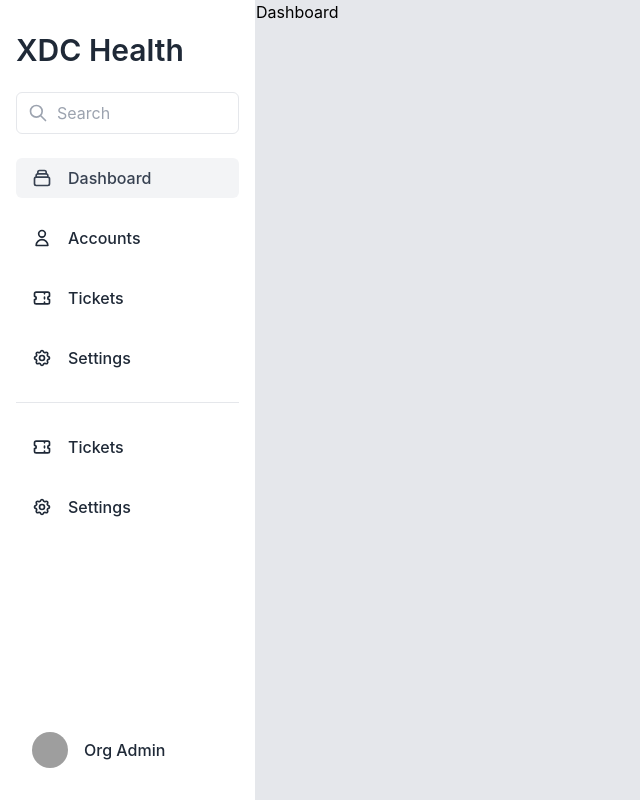
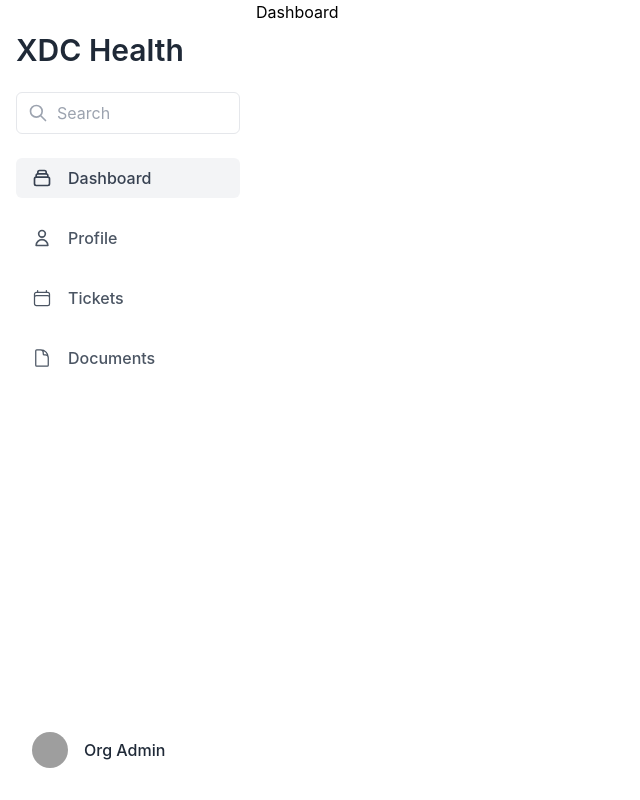
Before and after one commit to Razor-Code/xdc-health, a Next.js app: page /test in a window 1280 px wide. Shown: the whole page, without its empty margins (0-640 px from the left). Built offline with nearby package versions, Linux system fonts and the light colour scheme; grey boxes are pictures that could not be loaded; what @3rdweb/hooks would draw is missing.

Commit message:
sidebar update

```diff
--- a/components/admin/dashboard/dashboard.js
+++ b/components/admin/dashboard/dashboard.js
@@ -3,7 +3,7 @@ import Sidebar from "../../sidebar";
 export default function dashboard() {
   return (
     <>
-    <Sidebar />
+    <Sidebar visible={"yes"} />
     <div className="ml-64">
       <h1>Dashboard</h1>
     </div>
--- a/components/sidebar/index.js
+++ b/components/sidebar/index.js
@@ -1,7 +1,7 @@
-export default function Sidebar() {
+export default function Sidebar({visible}) {
   return (
-    <div className="flex flex-col w-64 h-screen px-4 py-8 absolute top-0 left-0 bg-white border-r dark:bg-gray-200 dark:border-gray-100">
-        <h2 className="text-3xl font-semibold text-gray-800 dark:text-black">XDC Health</h2>
+    <div className={`${visible === 'yes' ? 'block ' : 'hidden '} flex flex-col w-full md:w-64 h-screen px-4 py-8 bg-white fixed dark:bg-gray-900`}>
+      <h2 className="text-3xl font-semibold text-gray-800 dark:text-white">XDC Health</h2>
 
       <div className="relative mt-6">
           <span className="absolute inset-y-0 left-0 flex items-center pl-3">
@@ -10,12 +10,12 @@ export default function Sidebar() {
               </svg>
           </span>
 
-            <input type="text" className="w-full py-2 pl-10 pr-4 text-gray-700 bg-white border rounded-md dark:bg-gray-200 dark:text-gray-300 dark:border-gray-400 focus:border-blue-400 dark:focus:border-blue-300 focus:ring-blue-300 focus:ring-opacity-40 focus:outline-none focus:ring" placeholder="Search" />
+          <input type="text" className="w-full py-2 pl-10 pr-4 text-gray-700 bg-white border rounded-md dark:bg-gray-900 dark:text-gray-300 dark:border-gray-600 focus:border-blue-400 dark:focus:border-blue-300 focus:ring-blue-300 focus:ring-opacity-40 focus:outline-none focus:ring" placeholder="Search" />
       </div>
 
       <div className="flex flex-col justify-between flex-1 mt-6">
           <nav>
-                <a className="flex items-center px-4 py-2 text-gray-700 bg-gray-100 rounded-md dark:bg-gray-100 dark:text-gray-800" href="#">
+              <a className="flex items-center px-4 py-2 text-gray-700 bg-gray-100 rounded-md dark:bg-gray-800 dark:text-gray-200" href="#">
                   <svg className="w-5 h-5" viewBox="0 0 24 24" fill="none" xmlns="http://www.w3.org/2000/svg">
                       <path
                           d="M19 11H5M19 11C20.1046 11 21 11.8954 21 13V19C21 20.1046 20.1046 21 19 21H5C3.89543 21 3 20.1046 3 19V13C3 11.8954 3.89543 11 5 11M19 11V9C19 7.89543 18.1046 7 17 7M5 11V9C5 7.89543 5.89543 7 7 7M7 7V5C7 3.89543 7.89543 3 9 3H15C16.1046 3 17 3.89543 17 5V7M7 7H17"
@@ -25,55 +25,37 @@ export default function Sidebar() {
                   <span className="mx-4 font-medium">Dashboard</span>
               </a>
 
-                <a className="flex items-center px-4 py-2 mt-5 text-gray-800 transition-colors duration-300 transform rounded-md dark:text-gray-400 hover:bg-gray-200 dark:hover:bg-gray-700 dark:hover:text-gray-200 hover:text-gray-700" href="#">
+              <a className="flex items-center px-4 py-2 mt-5 text-gray-600 transition-colors duration-300 transform rounded-md dark:text-gray-400 hover:bg-gray-200 dark:hover:bg-gray-700 dark:hover:text-gray-200 hover:text-gray-700" href="#">
                   <svg className="w-5 h-5" viewBox="0 0 24 24" fill="none" xmlns="http://www.w3.org/2000/svg">
                       <path d="M16 7C16 9.20914 14.2091 11 12 11C9.79086 11 8 9.20914 8 7C8 4.79086 9.79086 3 12 3C14.2091 3 16 4.79086 16 7Z" stroke="currentColor" strokeWidth="2" strokeLinecap="round" strokeLinejoin="round" />
                       <path d="M12 14C8.13401 14 5 17.134 5 21H19C19 17.134 15.866 14 12 14Z" stroke="currentColor" strokeWidth="2" strokeLinecap="round" strokeLinejoin="round" />
                   </svg>
 
-                    <span className="mx-4 font-medium">Accounts</span>
+                  <span className="mx-4 font-medium">Profile</span>
               </a>
 
-                <a className="flex items-center px-4 py-2 mt-5 text-gray-800 transition-colors duration-300 transform rounded-md dark:text-gray-400 hover:bg-gray-200 dark:hover:bg-gray-700 dark:hover:text-gray-200 hover:text-gray-700" href="#">
-                    <svg className="w-5 h-5" viewBox="0 0 24 24" fill="none" xmlns="http://www.w3.org/2000/svg">
-                        <path d="M15 5V7M15 11V13M15 17V19M5 5C3.89543 5 3 5.89543 3 7V10C4.10457 10 5 10.8954 5 12C5 13.1046 4.10457 14 3 14V17C3 18.1046 3.89543 19 5 19H19C20.1046 19 21 18.1046 21 17V14C19.8954 14 19 13.1046 19 12C19 10.8954 19.8954 10 21 10V7C21 5.89543 20.1046 5 19 5H5Z" stroke="currentColor" strokeWidth="2" strokeLinecap="round" strokeLinejoin="round" />
+              <a className="flex items-center px-4 py-2 mt-5 text-gray-600 transition-colors duration-300 transform rounded-md dark:text-gray-400 hover:bg-gray-200 dark:hover:bg-gray-700 dark:hover:text-gray-200 hover:text-gray-700" href="#">
+                <svg xmlns="http://www.w3.org/2000/svg" fill="none" viewBox="0 0 24 24" strokeWidth={1.5} stroke="currentColor" className="w-5 h-5">
+                    <path strokeLinecap="round" strokeLinejoin="round" d="M6.75 3v2.25M17.25 3v2.25M3 18.75V7.5a2.25 2.25 0 012.25-2.25h13.5A2.25 2.25 0 0121 7.5v11.25m-18 0A2.25 2.25 0 005.25 21h13.5A2.25 2.25 0 0021 18.75m-18 0v-7.5A2.25 2.25 0 015.25 9h13.5A2.25 2.25 0 0121 11.25v7.5" />
                 </svg>
+
 
                   <span className="mx-4 font-medium">Tickets</span>
               </a>
 
-                <a className="flex items-center px-4 py-2 mt-5 text-gray-800 transition-colors duration-300 transform rounded-md dark:text-gray-400 hover:bg-gray-200 dark:hover:bg-gray-700 dark:hover:text-gray-200 hover:text-gray-700" href="#">
-                    <svg className="w-5 h-5" viewBox="0 0 24 24" fill="none" xmlns="http://www.w3.org/2000/svg">
-                        <path d="M10.3246 4.31731C10.751 2.5609 13.249 2.5609 13.6754 4.31731C13.9508 5.45193 15.2507 5.99038 16.2478 5.38285C17.7913 4.44239 19.5576 6.2087 18.6172 7.75218C18.0096 8.74925 18.5481 10.0492 19.6827 10.3246C21.4391 10.751 21.4391 13.249 19.6827 13.6754C18.5481 13.9508 18.0096 15.2507 18.6172 16.2478C19.5576 17.7913 17.7913 19.5576 16.2478 18.6172C15.2507 18.0096 13.9508 18.5481 13.6754 19.6827C13.249 21.4391 10.751 21.4391 10.3246 19.6827C10.0492 18.5481 8.74926 18.0096 7.75219 18.6172C6.2087 19.5576 4.44239 17.7913 5.38285 16.2478C5.99038 15.2507 5.45193 13.9508 4.31731 13.6754C2.5609 13.249 2.5609 10.751 4.31731 10.3246C5.45193 10.0492 5.99037 8.74926 5.38285 7.75218C4.44239 6.2087 6.2087 4.44239 7.75219 5.38285C8.74926 5.99037 10.0492 5.45193 10.3246 4.31731Z" stroke="currentColor" strokeWidth="2" strokeLinecap="round" strokeLinejoin="round" />
-                        <path d="M15 12C15 13.6569 13.6569 15 12 15C10.3431 15 9 13.6569 9 12C9 10.3431 10.3431 9 12 9C13.6569 9 15 10.3431 15 12Z" stroke="currentColor" strokeWidth="2" strokeLinecap="round" strokeLinejoin="round" />
+              <a className="flex items-center px-4 py-2 mt-5 text-gray-600 transition-colors duration-300 transform rounded-md dark:text-gray-400 hover:bg-gray-200 dark:hover:bg-gray-700 dark:hover:text-gray-200 hover:text-gray-700" href="#">
+                <svg xmlns="http://www.w3.org/2000/svg" fill="none" viewBox="0 0 24 24" strokeWidth={1.5} stroke="currentColor" className="w-5 h-5">
+                    <path strokeLinecap="round" strokeLinejoin="round" d="M19.5 14.25v-2.625a3.375 3.375 0 00-3.375-3.375h-1.5A1.125 1.125 0 0113.5 7.125v-1.5a3.375 3.375 0 00-3.375-3.375H8.25m2.25 0H5.625c-.621 0-1.125.504-1.125 1.125v17.25c0 .621.504 1.125 1.125 1.125h12.75c.621 0 1.125-.504 1.125-1.125V11.25a9 9 0 00-9-9z" />
                 </svg>
 
-                    <span className="mx-4 font-medium">Settings</span>
-                </a>
 
-                <hr className="my-6 border-gray-200 dark:border-gray-400" />
-
-                <a className="flex items-center px-4 py-2 mt-5 text-gray-800 transition-colors duration-300 transform rounded-md dark:text-gray-400 hover:bg-gray-200 dark:hover:bg-gray-700 dark:hover:text-gray-200 hover:text-gray-700" href="#">
-                    <svg className="w-5 h-5" viewBox="0 0 24 24" fill="none" xmlns="http://www.w3.org/2000/svg">
-                        <path d="M15 5V7M15 11V13M15 17V19M5 5C3.89543 5 3 5.89543 3 7V10C4.10457 10 5 10.8954 5 12C5 13.1046 4.10457 14 3 14V17C3 18.1046 3.89543 19 5 19H19C20.1046 19 21 18.1046 21 17V14C19.8954 14 19 13.1046 19 12C19 10.8954 19.8954 10 21 10V7C21 5.89543 20.1046 5 19 5H5Z" stroke="currentColor" strokeWidth="2" strokeLinecap="round" strokeLinejoin="round" />
-                    </svg>
-
-                    <span className="mx-4 font-medium">Tickets</span>
-                </a>
-
-                <a className="flex items-center px-4 py-2 mt-5 text-gray-800 transition-colors duration-300 transform rounded-md dark:text-gray-400 hover:bg-gray-200 dark:hover:bg-gray-700 dark:hover:text-gray-200 hover:text-gray-700" href="#">
-                    <svg className="w-5 h-5" viewBox="0 0 24 24" fill="none" xmlns="http://www.w3.org/2000/svg">
-                        <path d="M10.3246 4.31731C10.751 2.5609 13.249 2.5609 13.6754 4.31731C13.9508 5.45193 15.2507 5.99038 16.2478 5.38285C17.7913 4.44239 19.5576 6.2087 18.6172 7.75218C18.0096 8.74925 18.5481 10.0492 19.6827 10.3246C21.4391 10.751 21.4391 13.249 19.6827 13.6754C18.5481 13.9508 18.0096 15.2507 18.6172 16.2478C19.5576 17.7913 17.7913 19.5576 16.2478 18.6172C15.2507 18.0096 13.9508 18.5481 13.6754 19.6827C13.249 21.4391 10.751 21.4391 10.3246 19.6827C10.0492 18.5481 8.74926 18.0096 7.75219 18.6172C6.2087 19.5576 4.44239 17.7913 5.38285 16.2478C5.99038 15.2507 5.45193 13.9508 4.31731 13.6754C2.5609 13.249 2.5609 10.751 4.31731 10.3246C5.45193 10.0492 5.99037 8.74926 5.38285 7.75218C4.44239 6.2087 6.2087 4.44239 7.75219 5.38285C8.74926 5.99037 10.0492 5.45193 10.3246 4.31731Z" stroke="currentColor" strokeWidth="2" strokeLinecap="round" strokeLinejoin="round" />
-                        <path d="M15 12C15 13.6569 13.6569 15 12 15C10.3431 15 9 13.6569 9 12C9 10.3431 10.3431 9 12 9C13.6569 9 15 10.3431 15 12Z" stroke="currentColor" strokeWidth="2" strokeLinecap="round" strokeLinejoin="round" />
-                    </svg>
-
-                    <span className="mx-4 font-medium">Settings</span>
+                  <span className="mx-4 font-medium">Documents</span>
               </a>
           </nav>
 
           <div className="flex items-center px-4 -mx-2">
               <img className="object-cover mx-2 rounded-full h-9 w-9" src="https://images.unsplash.com/photo-1531427186611-ecfd6d936c79?ixid=MXwxMjA3fDB8MHxwaG90by1wYWdlfHx8fGVufDB8fHw%3D&ixlib=rb-1.2.1&auto=format&fit=crop&w=634&q=80" alt="avatar" />
-                <h4 className="mx-2 font-medium text-gray-800 dark:text-gray-800 hover:underline">Org Admin</h4>
+              <h4 className="mx-2 font-medium text-gray-800 dark:text-gray-200 hover:underline">Org Admin</h4>
           </div>
       </div>
   </div>
--- a/styles/globals.css
+++ b/styles/globals.css
@@ -8,7 +8,6 @@ body {
   margin: 0;
   font-family: -apple-system, BlinkMacSystemFont, Segoe UI, Roboto, Oxygen,
     Ubuntu, Cantarell, Fira Sans, Droid Sans, Helvetica Neue, sans-serif;
-  background-color: rgba(229, 231, 235, 1);
 }
 
 a {
@@ -26,6 +25,6 @@ a {
   }
   body {
     color: white;
-    background: black;
+    @apply bg-gray-800;
   }
 }
```
Lines whose indentation alone changed are shown as unchanged.
